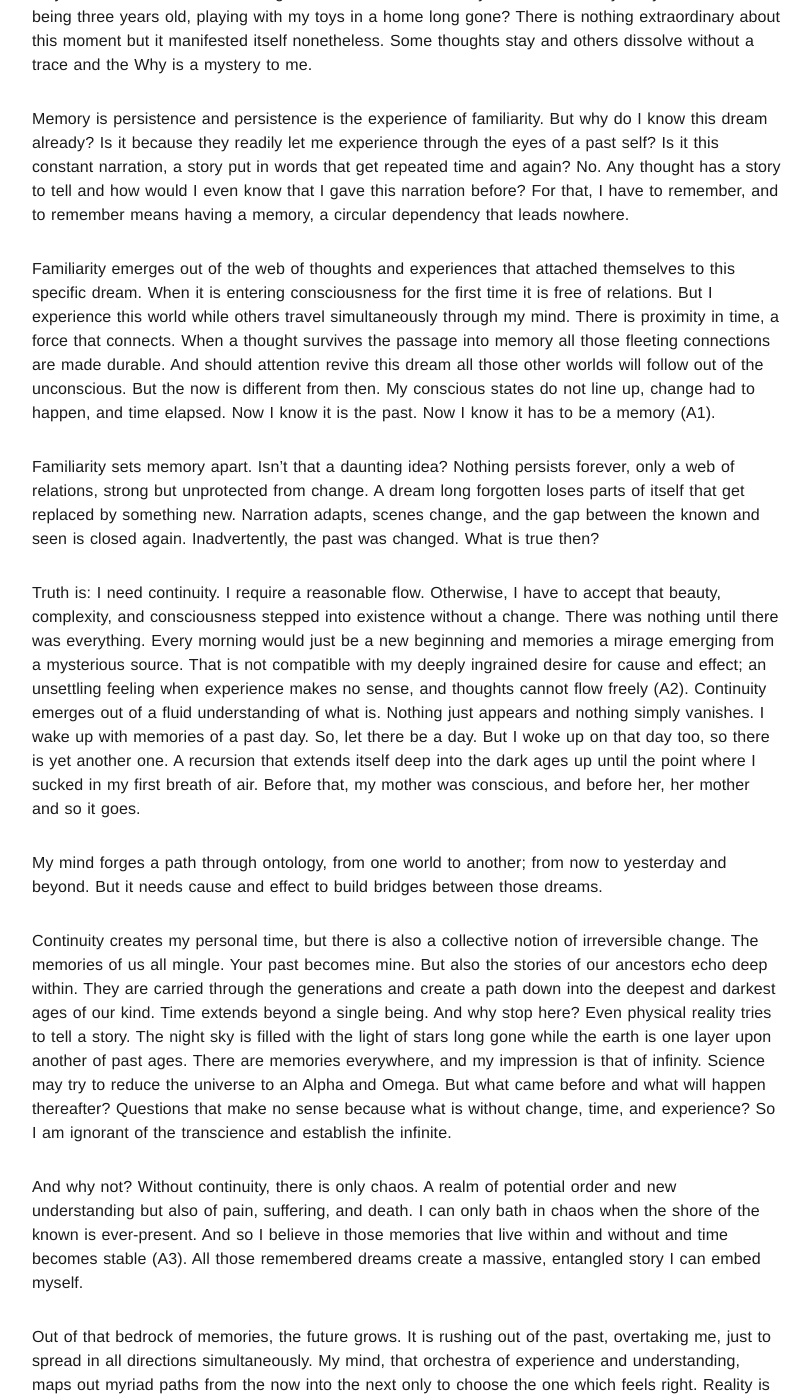
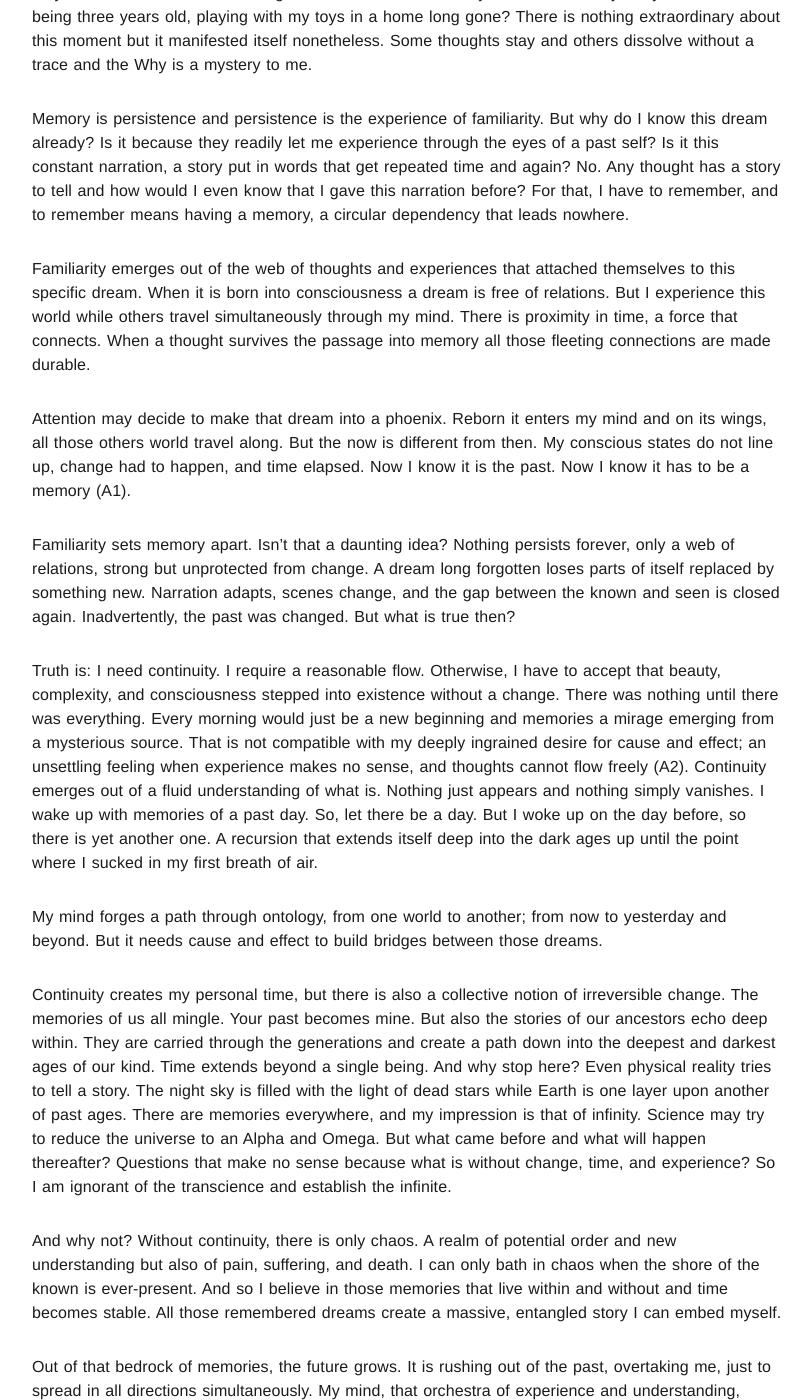
Before and after one commit to pheymann/paulheymann-website, a Jekyll site: the page built from _posts/reality-truth-and-the-good-life/2023-02-01-memory-thought-and-time.md, in a window 1280 px wide and 1400 px high, scrolled down 572 px. Shown: the whole window, without its empty margins (233-1044 px from the left). Built offline with Jekyll 4.4.1, drawn with Linux system fonts in a browser that asks for light colours; some of the changed text lies outside the part shown.

Commit message:
blog:mom: update memory

```diff
--- a/_posts/reality-truth-and-the-good-life/2023-02-01-memory-thought-and-time.md
+++ b/_posts/reality-truth-and-the-good-life/2023-02-01-memory-thought-and-time.md
@@ -1,11 +1,11 @@
 ---
 layout: post
-title: Memory, Thought, and Time
+title: Memory
 date: 2023-02-01
 categories: thought truth
-head_title: Memory, Thought, and Time
-meta_description: Memory, Thought, and Time
-meta_keywords: philosophy truth attention
+head_title: Memory
+meta_description: Memory
+meta_keywords: philosophy memory
 ---
 
 {% include reality_series_article_links.md %}
@@ -20,17 +20,19 @@
 
 Memory is persistence and persistence is the experience of familiarity. But why do I know this dream already? Is it because they readily let me experience through the eyes of a past self? Is it this constant narration, a story put in words that get repeated time and again? No. Any thought has a story to tell and how would I even know that I gave this narration before? For that, I have to remember, and to remember means having a memory, a circular dependency that leads nowhere.
 
-Familiarity emerges out of the web of thoughts and experiences that attached themselves to this specific dream. When it is entering consciousness for the first time it is free of relations. But I experience this world while others travel simultaneously through my mind. There is proximity in time, a force that connects. When a thought survives the passage into memory all those fleeting connections are made durable. And should attention revive this dream all those other worlds will follow out of the unconscious. But the now is different from then. My conscious states do not line up, change had to happen, and time elapsed. Now I know it is the past. Now I know it has to be a memory (A1).
+Familiarity emerges out of the web of thoughts and experiences that attached themselves to this specific dream. When it is born into consciousness a dream is free of relations. But I experience this world while others travel simultaneously through my mind. There is proximity in time, a force that connects. When a thought survives the passage into memory all those fleeting connections are made durable.
 
-Familiarity sets memory apart. Isn’t that a daunting idea? Nothing persists forever, only a web of relations, strong but unprotected from change. A dream long forgotten loses parts of itself that get replaced by something new. Narration adapts, scenes change, and the gap between the known and seen is closed again. Inadvertently, the past was changed. What is true then?
+Attention may decide to make that dream into a phoenix. Reborn it enters my mind and on its wings, all those others world travel along. But the now is different from then. My conscious states do not line up, change had to happen, and time elapsed. Now I know it is the past. Now I know it has to be a memory (A1).
 
-Truth is: I need continuity. I require a reasonable flow. Otherwise, I have to accept that beauty, complexity, and consciousness stepped into existence without a change. There was nothing until there was everything. Every morning would just be a new beginning and memories a mirage emerging from a mysterious source. That is not compatible with my deeply ingrained desire for cause and effect; an unsettling feeling when experience makes no sense, and thoughts cannot flow freely (A2). Continuity emerges out of a fluid understanding of what is. Nothing just appears and nothing simply vanishes. I wake up with memories of a past day. So, let there be a day. But I woke up on that day too, so there is yet another one. A recursion that extends itself deep into the dark ages up until the point where I sucked in my first breath of air. Before that, my mother was conscious, and before her, her mother and so it goes.
+Familiarity sets memory apart. Isn’t that a daunting idea? Nothing persists forever, only a web of relations, strong but unprotected from change. A dream long forgotten loses parts of itself replaced by something new. Narration adapts, scenes change, and the gap between the known and seen is closed again. Inadvertently, the past was changed. But what is true then?
+
+Truth is: I need continuity. I require a reasonable flow. Otherwise, I have to accept that beauty, complexity, and consciousness stepped into existence without a change. There was nothing until there was everything. Every morning would just be a new beginning and memories a mirage emerging from a mysterious source. That is not compatible with my deeply ingrained desire for cause and effect; an unsettling feeling when experience makes no sense, and thoughts cannot flow freely (A2). Continuity emerges out of a fluid understanding of what is. Nothing just appears and nothing simply vanishes. I wake up with memories of a past day. So, let there be a day. But I woke up on the day before, so there is yet another one. A recursion that extends itself deep into the dark ages up until the point where I sucked in my first breath of air.
 
 My mind forges a path through ontology, from one world to another; from now to yesterday and beyond. But it needs cause and effect to build bridges between those dreams.
 
-Continuity creates my personal time, but there is also a collective notion of irreversible change. The memories of us all mingle. Your past becomes mine. But also the stories of our ancestors echo deep within. They are carried through the generations and create a path down into the deepest and darkest ages of our kind. Time extends beyond a single being. And why stop here? Even physical reality tries to tell a story. The night sky is filled with the light of stars long gone while the earth is one layer upon another of past ages. There are memories everywhere, and my impression is that of infinity. Science may try to reduce the universe to an Alpha and Omega. But what came before and what will happen thereafter? Questions that make no sense because what is without change, time, and experience? So I am ignorant of the transcience and establish the infinite.
+Continuity creates my personal time, but there is also a collective notion of irreversible change. The memories of us all mingle. Your past becomes mine. But also the stories of our ancestors echo deep within. They are carried through the generations and create a path down into the deepest and darkest ages of our kind. Time extends beyond a single being. And why stop here? Even physical reality tries to tell a story. The night sky is filled with the light of dead stars while Earth is one layer upon another of past ages. There are memories everywhere, and my impression is that of infinity. Science may try to reduce the universe to an Alpha and Omega. But what came before and what will happen thereafter? Questions that make no sense because what is without change, time, and experience? So I am ignorant of the transcience and establish the infinite.
 
-And why not? Without continuity, there is only chaos. A realm of potential order and new understanding but also of pain, suffering, and death. I can only bath in chaos when the shore of the known is ever-present. And so I believe in those memories that live within and without and time becomes stable (A3). All those remembered dreams create a massive, entangled story I can embed myself.
+And why not? Without continuity, there is only chaos. A realm of potential order and new understanding but also of pain, suffering, and death. I can only bath in chaos when the shore of the known is ever-present. And so I believe in those memories that live within and without and time becomes stable. All those remembered dreams create a massive, entangled story I can embed myself.
 
 Out of that bedrock of memories, the future grows. It is rushing out of the past, overtaking me, just to spread in all directions simultaneously. My mind, that orchestra of experience and understanding, maps out myriad paths from the now into the next only to choose the one which feels right. Reality is a field of potential that gets condensed into a singular stream of experience. And the ripples of that violent collapse are pushing back again into the future. The past even decides how to reduce all that potential. Going down the path on my left led to suffering. The one on my right was pleasing and good, so the decision is made and a direction is set.
 
@@ -39,13 +41,12 @@
 ## Read next
 * {{ article_index }}
 * Previous: {{ article_9 }}
+* Related:
+  * [Believe]({% post_url 2023-02-05-believe %})
 
 ## Appendix
 ### A1 - Familiarity
-In the hope of staying healthy, I climb that same hill every day. I experience a beautiful scene, a view down into the town and across the mountains, and it feels familiar. It does so, I believe because I know it instantly. Most of it isn’t new, only a few surprises here and there. This view has its representation in my mind, it has its objects of the mind and shreds of scenery that get stitched together to form a whole. I know this place and it is familiar to me. And so it also happens with my thoughts and dreams. They enter my mind like an old friend.
+In the hope of staying healthy, I climb that same hill every day. I experience a beautiful scene, a view down into my town and across the mountains, and it feels familiar. It does so, I believe because I know it instantly. Most of it isn’t new, only a few surprises here and there. This view has its representation in my mind, it has its objects of the mind and shreds of scenery that get stitched together to form a whole. I know this place and it is familiar to me. And so it also happens with my thoughts and dreams. They enter my mind like an old friend.
 
 ### A2 - Cause and Effect
- Hume is right again. There is nothing that is cause and effect. There is only proximity of change, either in vision or time, and sameness that binds together. And within that network thoughts flow and produce the experience of continuity. What is inexplicable to me is the underlying force that creates that need for continuity. Is it coming from without? Is physical reality as orderly as it is shown to me? Or is it only my experience of it? Might there be a reign of chaos? Maybe it is both. Maybe we live in a vertex, a stable pattern, out in an ocean of chaos. There are suggestions that there is something beyond our comprehension. A world that excludes itself from the way we experience order and understanding. A world of randomness and the unknown.
-
-### A3 - Believe
-To believe means accepting a mystery, something beyond reason, and acting out its consequences. It means to build a bridge between the unknowable and understanding and through that expand oneself beyond what was possible before. To believe also means to hope that this is true.
+Hume is right again. There is nothing specific that is cause and effect. There is only proximity of change, either in vision or time, and sameness that binds together. And within that network thoughts flow and produce the experience of continuity. What is inexplicable to me is the underlying force that creates that need for continuity. Is it coming from without? Is physical reality as orderly as it is shown to me? Or is it only my experience of it? Might there be a reign of chaos? Maybe it is both. Maybe we live in a vertex, a stable pattern, out in an ocean of chaos. There are suggestions that there is something beyond our comprehension. A world that excludes itself from the way we experience order and understanding. A world of randomness and the unknown.
```
